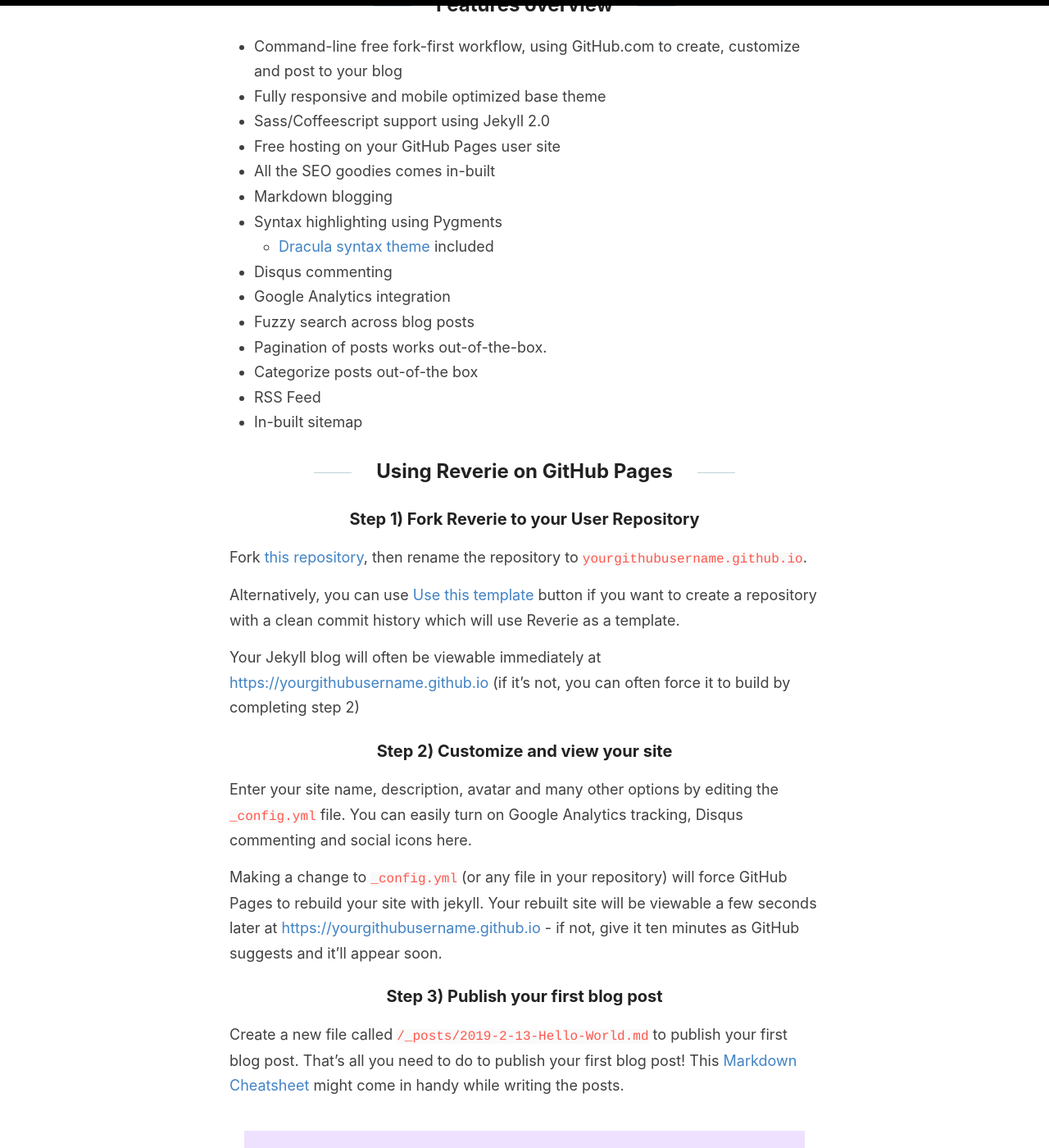
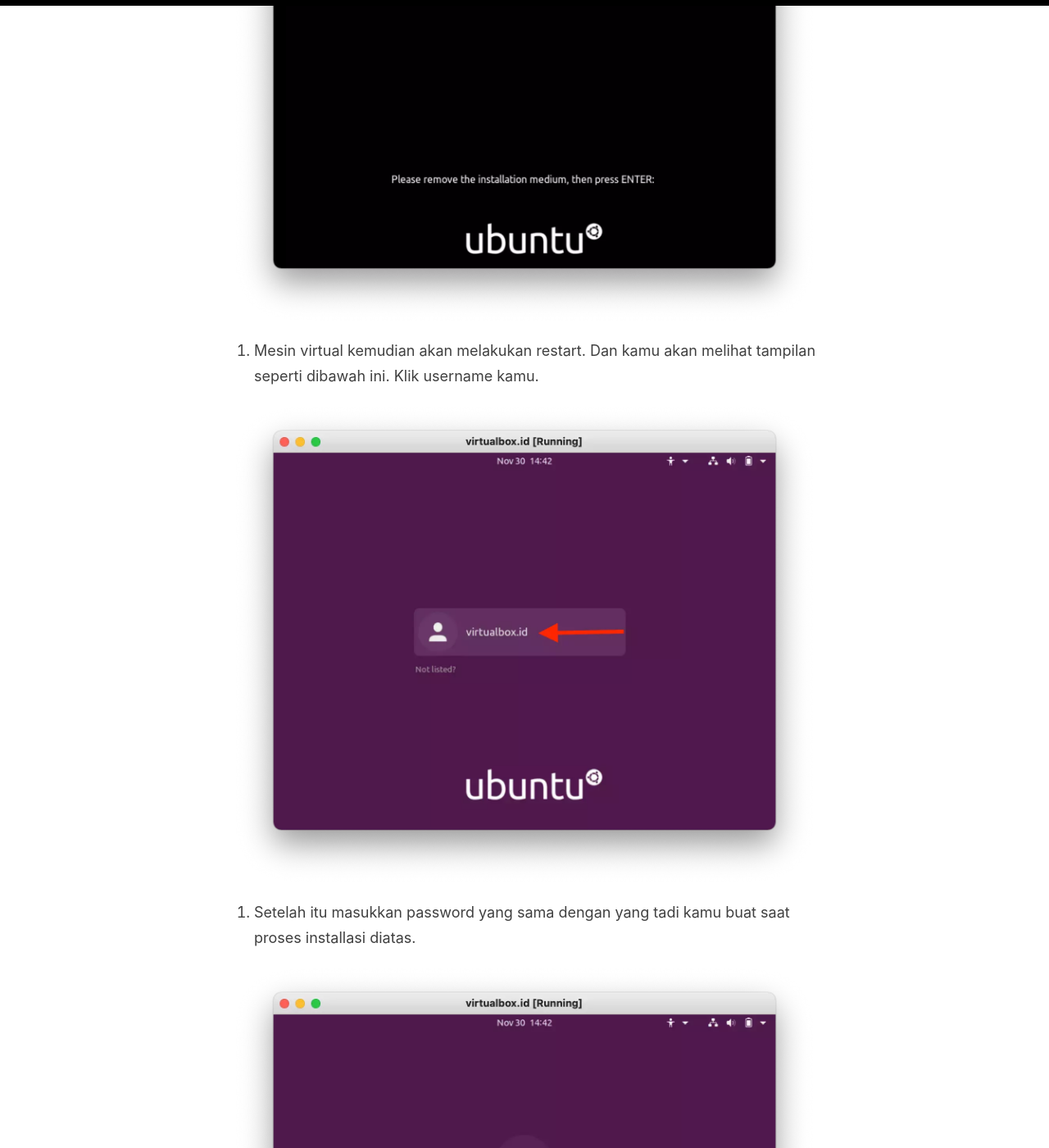
Before and after one commit to Virtualbox-ID/virtualbox-id.github.io, a Jekyll site: the page built from _posts/2020-2-12-cara-install-ubuntu-di-virtualbox.md, in a window 1280 px wide and 1400 px high, scrolled down 14949 px. Shown: the whole window at 82% size. Built offline with Jekyll 4.4.1, drawn with Linux system fonts in a browser that asks for light colours; comment, search, counter and statistics services are not loaded; some of the changed text lies outside the part shown.

Commit message:
Update 2020-2-12-cara-install-ubuntu-di-virtualbox.md

````diff
--- a/_posts/2020-2-12-cara-install-ubuntu-di-virtualbox.md
+++ b/_posts/2020-2-12-cara-install-ubuntu-di-virtualbox.md
@@ -6,133 +6,118 @@
 
 1. Buka browser kemudian kunjungi situs resmi Ubuntu di https://ubuntu.com/download/desktop. Pilih versi Ubuntu yang ingin kamu download, dalam versi ini kami menggunakan Ubuntu 20.04.
 
-2.
+2. Selanjutnya buka aplikasi Virtualbox, kemudian klik tombol **Baru**.
 
 ![](/images/ubuntu/cara-install-ubuntu-di-virtualbox-1.webp)
 
+3. Kemudian ada tiga kolom yang harus diubah, yaitu **Nama**, **Tipe** dan **Versi**. Untuk **Nama** bebas, sedangkan untuk **Tipe** pilih Linux dan untuk silahkan pilih **Ubuntu (64-bit)**.
+
 ![](/images/ubuntu/cara-install-ubuntu-di-virtualbox-2.webp)
+
+4. Langkah selanjutnya adalah pengalokasian memori atau RAM untuk mesin virtual yang sedang kita buat. Yang ini terserah, fleksibel saja dan sesuaikan dengan jumlah RAM yang ada di laptop kamu. Namun usahakan tidak lebih dari setengah kapasitas RAM asli laptop kamu. Kalau laptop kamu memiliki RAM 8GB, maka maksimal gunakan 4GB. Kalau sudah klik tombol **Lanjutkan**.
 
 ![](/images/ubuntu/cara-install-ubuntu-di-virtualbox-3.webp)
 
+5. Berikutnya ada tiga pilihan, silahkan pilih yang kedua yaitu **Buat hard disk virtual sekarang**. Lalu klik tombol **Buat**.
+
 ![](/images/ubuntu/cara-install-ubuntu-di-virtualbox-4.webp)
+
+6. Step berikutnya adalah menentukan tipe berkas hard disk. Disini saya menggunakan tipe **VDI (VirtualBox Disk Image)**. Kalau sudah dipilih klik tombol **Lanjutkan**.
 
 ![](/images/ubuntu/cara-install-ubuntu-di-virtualbox-5.webp)
 
+7. Berikutnya pilih **Dialokasikan secara dinamik** lalu klik **Lanjutkan**.
+
 ![](/images/ubuntu/cara-install-ubuntu-di-virtualbox-6.webp)
+
+8. Berikutnya tentukan lokasi berkas dan juga besarnya hard disk virtual. Sesuaikan dengan kebutuhan. Kalau ingin menginstall banyak aplikasi di Ubuntu nanti, maka bisa memperbesar ukuran hard disk virtual ini. Namun saya biasanya hanya mengalokasikan sebesar 10GB saja. Berikutnya klik tombol **Buat**.
 
 ![](/images/ubuntu/cara-install-ubuntu-di-virtualbox-7.webp)
 
+9. Nah, proses pembuatan mesin virtual telah selesai. Selanjutnya jalankan mesin virtual dengan cara klik nama mesin virtual yang tadi baru saja dibuat, kemudian klik tombol **Mulai**.
+
 ![](/images/ubuntu/cara-install-ubuntu-di-virtualbox-8.webp)
+
+10. Selanjutnya klik ikon folder.
 
 ![](/images/ubuntu/cara-install-ubuntu-di-virtualbox-9.webp)
 
+11. Lalu klik tombol **Add**.
+
 ![](/images/ubuntu/cara-install-ubuntu-di-virtualbox-10.webp)
+
+12. Lalu pilih file iso Ubuntu yang tadi sudah kamu download.
 
 ![](/images/ubuntu/cara-install-ubuntu-di-virtualbox-11.webp)
 
+13. Kemudian klik tombol **Choose**.
+
 ![](/images/ubuntu/cara-install-ubuntu-di-virtualbox-12.webp)
+
+14. Klik tombol **Start**.
 
 ![](/images/ubuntu/cara-install-ubuntu-di-virtualbox-13.webp)
 
+15. Kemudian akan muncul sebuah jendela Virtualbox baru. Ubuntu akan segera berjalan seperti pada screenshot dibawah:
+
 ![](/images/ubuntu/cara-install-ubuntu-di-virtualbox-14.webp)
+
+16. Setelah beberapa saat maka Ubuntu akan memberikan dua pilihan, pilih **Install Ubuntu**.
 
 ![](/images/ubuntu/cara-install-ubuntu-di-virtualbox-15.webp)
 
+17. Untuk pemilihan layout keyboard biarkan saja default yaitu English (US). Klik tombol **Continue**.
+
 ![](/images/ubuntu/cara-install-ubuntu-di-virtualbox-16.webp)
+
+18. Disini ada dua pilihan, yaitu **Normal installation** dan **Minimal installation**. Pilih **Normal installation** jika kamu menginginkan Ubuntu di install lengkap dengan seluruh aplikasi pendukung. Pilih **Minimal installation** jika hanya ingin menginstall Ubuntu dengan aplikasi-aplikasi utama saja seperti browser dan aplikasi utilitas dasar. Untuk **Other options** biarkan saja kosong. Kemudian klik **Continue**.
 
 ![](/images/ubuntu/cara-install-ubuntu-di-virtualbox-17.webp)
 
+19. Berikutnya masuk ke pemilihan tipe installasi. Pilih yang pertama yaitu **Erase disk and install Ubuntu**, lalu klik tombol **Install Now**.
+
 ![](/images/ubuntu/cara-install-ubuntu-di-virtualbox-18.webp)
+
+20. Lanjutkan dengan klik tombol **Continue**.
 
 ![](/images/ubuntu/cara-install-ubuntu-di-virtualbox-19.webp)
 
+21. Secara default Ubuntu akan mengenali lokasi kamu berada di Indonesia. Namun jika gagal mengenalinya, silahkan pilih region Indonesia dan klik tombol **Continue**.
+
 ![](/images/ubuntu/cara-install-ubuntu-di-virtualbox-20.webp)
+
+22. Berikutnya ada beberapa kolom yang harus kamu isi, berikut ini adalah penjelasannya.
+
+- Your name: isi dengan nama kamu
+- Your computer's name: Isi dengan nama komputer kamu
+- Pick a username: isi dengan username yang akan digunakan untuk login ke Ubuntu nanti
+- Choose a password: Isi dengan password yang akan digunakan setiap kali ingin login ke Ubuntu nanti
+- Confirm your password: Ulangi password sama persis seperti diatas
+
+Kalau semua kolom tersebut sudah di isi, klik tombol **Continue**.
 
 ![](/images/ubuntu/cara-install-ubuntu-di-virtualbox-21.webp)
 
+23. Berikutnya kamu akan melihat tampilan seperti dibawah ini. Itu artinya Ubuntu sedang dalam proses pemasangan. Tunggu saja hingga proses selesai. Biasanya memakan waktu hingga 10 menit.
+
 ![](/images/ubuntu/cara-install-ubuntu-di-virtualbox-22.webp)
+
+24. Kalau pemasangan sudah selesai maka kamu akan melihat ada jendela berjudul **Installation Complete**. Klik tombol **Restart Now**.
 
 ![](/images/ubuntu/cara-install-ubuntu-di-virtualbox-23.webp)
 
+25. Kemudian kalau melihat tampilan hitam seperti dibawah ini ketik saja tombol **ENTER**.
+
 ![](/images/ubuntu/cara-install-ubuntu-di-virtualbox-24.webp)
+
+26. Mesin virtual kemudian akan melakukan restart. Dan kamu akan melihat tampilan seperti dibawah ini. Klik username kamu.
 
 ![](/images/ubuntu/cara-install-ubuntu-di-virtualbox-25.webp)
 
+27. Setelah itu masukkan password yang sama dengan yang tadi kamu buat saat proses installasi diatas.
+
 ![](/images/ubuntu/cara-install-ubuntu-di-virtualbox-26.webp)
 
+28. Setelah itu kamu bisa menggunakan Ubuntu di Virtualbox secara penuh.
+
 ![](/images/ubuntu/cara-install-ubuntu-di-virtualbox-27.webp)
-
-
-## Features overview
-
-- Command-line free fork-first workflow, using GitHub.com to create, customize and post to your blog
-- Fully responsive and mobile optimized base theme
-- Sass/Coffeescript support using Jekyll 2.0
-- Free hosting on your GitHub Pages user site
-- All the SEO goodies comes in-built
-- Markdown blogging
-- Syntax highlighting using Pygments
-    - [Dracula syntax theme](https://draculatheme.com/) included
-- Disqus commenting
-- Google Analytics integration
-- Fuzzy search across blog posts
-- Pagination of posts works out-of-the-box.
-- Categorize posts out-of-the box
-- RSS Feed
-- In-built sitemap
-
-<div style="text-align: center;">
- <script async type="text/javascript" src="//cdn.carbonads.com/carbon.js?serve=CE7D6KJY&placement=wwwamitmerchantcom" id="_carbonads_js"></script>
-</div>
-
-## Using Reverie on GitHub Pages
-
-### Step 1) Fork Reverie to your User Repository
-
-Fork [this repository](https://github.com/amitmerchant1990/reverie), then rename the repository to `yourgithubusername.github.io`.
-
-Alternatively, you can use [Use this template](https://github.com/amitmerchant1990/reverie/generate) button if you want to create a repository with a clean commit history which will use Reverie as a template.
-
-Your Jekyll blog will often be viewable immediately at <https://yourgithubusername.github.io> (if it's not, you can often force it to build by completing step 2)
-
-### Step 2) Customize and view your site
-
-Enter your site name, description, avatar and many other options by editing the `_config.yml` file. You can easily turn on Google Analytics tracking, Disqus commenting and social icons here.
-
-Making a change to `_config.yml` (or any file in your repository) will force GitHub Pages to rebuild your site with jekyll. Your rebuilt site will be viewable a few seconds later at <https://yourgithubusername.github.io> - if not, give it ten minutes as GitHub suggests and it'll appear soon.
-
-### Step 3) Publish your first blog post
-
-Create a new file called `/_posts/2019-2-13-Hello-World.md` to publish your first blog post. That's all you need to do to publish your first blog post! This [Markdown Cheatsheet](https://github.com/adam-p/markdown-here/wiki/Markdown-Cheatsheet) might come in handy while writing the posts.
-
-> You can add additional posts in the browser on GitHub.com too! Just hit the <kbd>Create new file</kbd> button in `/_posts/` to create new content. Just make sure to include the [front-matter](http://jekyllrb.com/docs/frontmatter/) block at the top of each new blog post and make sure the post's filename is in this format: year-month-day-title.md
-
-## Using Categories in Reverie
-
-You can categorize your content based on `categories` in Reverie. For this, you just need to add `categories` in front matter like below:
-
-For adding single category:
-
-```md
-categories: JavaScript
-```
-
-For adding multiple categories:
-
-```md
-categories: [PHP, Laravel]
-```
-
-The contegorized content can be shown over this URL: <https://yourgithubusername.github.io/categories/>
-
-## RSS
-
-The generated [RSS feed](https://en.wikipedia.org/wiki/RSS) of your blog can be found at <https://yourgithubusername.github.io/feed>. You can see the example RSS feed over [here](https://www.amitmerchant.com/reverie/feed).
-
-## Sitemap
-
-The generated sitemap of your blog can be found at <https://yourgithubusername.github.io/sitemap>. You can see the example sitemap feed over [here](https://www.amitmerchant.com/reverie/sitemap).
-
-## License
-
-MIT
````
